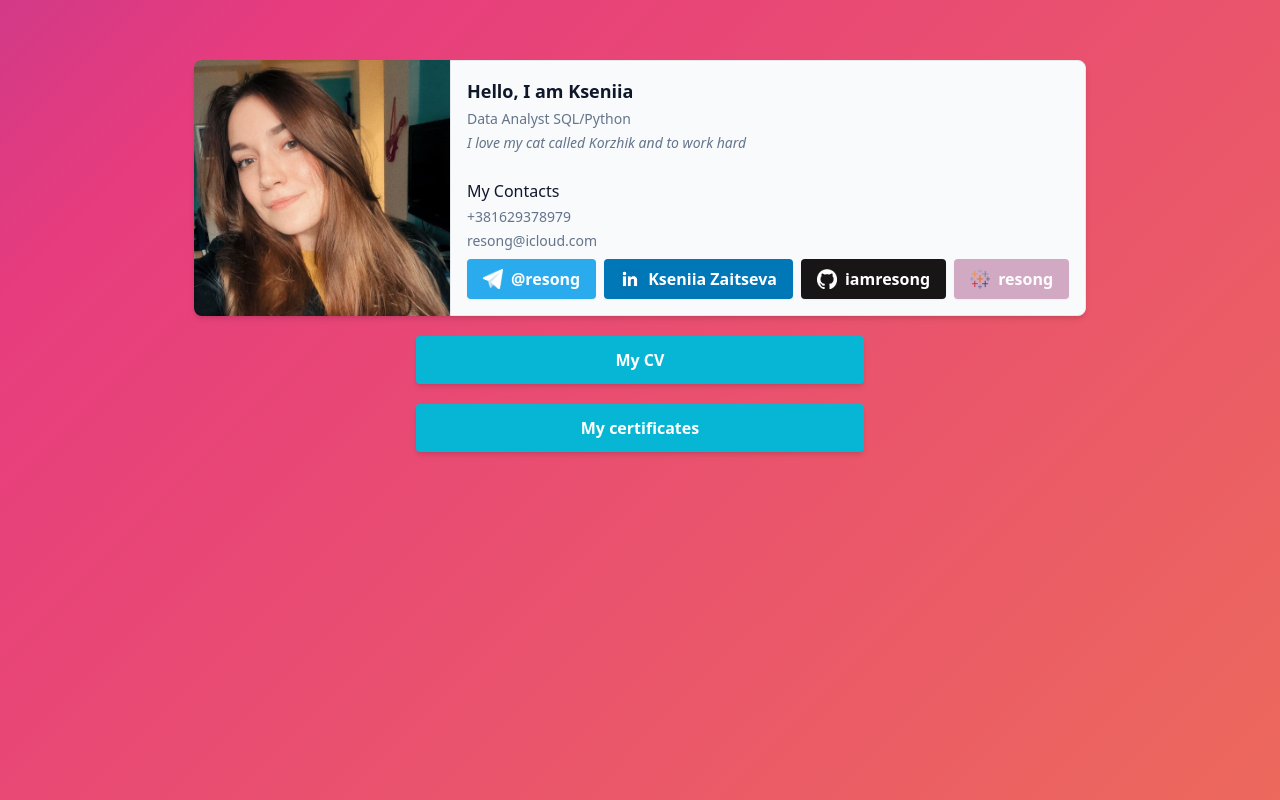
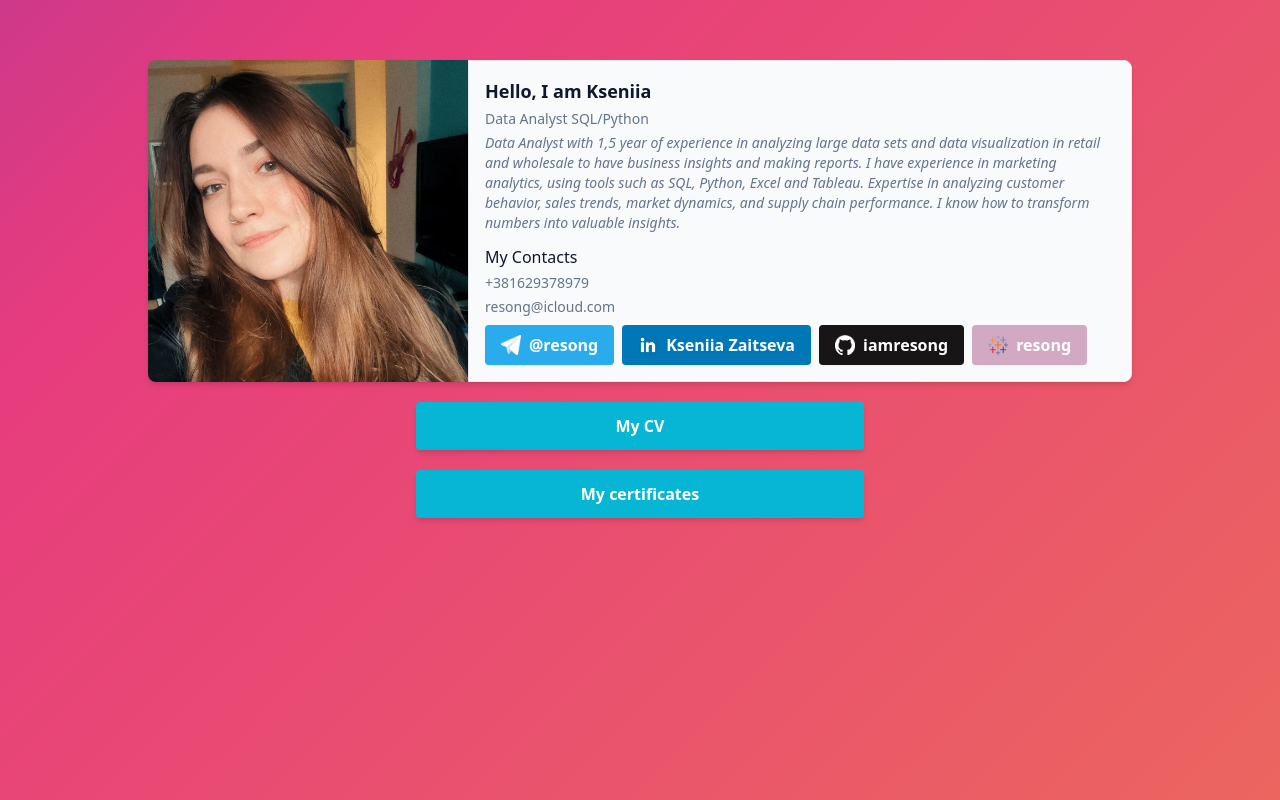
Before and after one commit to Lykke27/iamresong, a Next.js app: page / in a window 1280 px wide. Built offline with nearby package versions, Linux system fonts and the light colour scheme.

Commit message:
update info and CV

```diff
--- a/src/app/page.tsx
+++ b/src/app/page.tsx
@@ -4,8 +4,6 @@ import TelegramLogo from '../../public/assets/icons/tg-icon.png';
 import LinkedInLogo from '../../public/assets/icons/ln-icon.png';
 import GitHubLogo from '../../public/assets/icons/github-icon.png';
 import TableauLogo from '../../public/assets/icons/tb-icon.png';
-import TelIcon from '../../public/assets/icons/tel-icon.png';
-import MailIcon from '../../public/assets/icons/mail-icon.png';
 
 // components
 import Image from 'next/image';
@@ -18,22 +16,25 @@ export default function Home() {
             <div className="flex flex-col sm:flex-row max-w-xs sm:max-w-none shadow-md rounded-lg">
                 <Image
                     src={resongPic}
-                    className="rounded-t-lg sm:rounded-s-lg sm:rounded-e-none flex-none sm:w-64 sm:h-64 relative aspect-square md:mb-0"
+                    className="rounded-t-lg sm:rounded-s-lg sm:rounded-e-none flex-none sm:w-80 relative aspect-square md:mb-0 object-cover"
                     alt="Picture of the author"
                 />
-                <div className="flex flex-col justify-between p-4 border rounded-b-lg rounded-t-none sm:rounded-s-none sm:h-64 sm:rounded-e-lg bg-slate-50">
+                <div className="flex flex-col justify-between p-4 border rounded-b-lg rounded-t-none sm:rounded-s-none sm:rounded-e-lg bg-slate-50">
                     <div className="flex-column w-full">
                         <h1 className="text-lg font-semibold text-slate-900">Hello, I am Kseniia</h1>
                         <div className="text-sm font-medium text-slate-500 mt-1">Data Analyst SQL/Python</div>
                         <div className="text-sm italic font-medium text-slate-500 mt-1">
-                            I love my cat called Korzhik and to work hard
+                            Data Analyst with 1,5 year of experience in analyzing large data sets and data visualization
+                            in retail and wholesale to have business insights and making reports. I have experience in
+                            marketing analytics, using tools such as SQL, Python, Excel and Tableau. Expertise in
+                            analyzing customer behavior, sales trends, market dynamics, and supply chain performance. I
+                            know how to transform numbers into valuable insights.
                         </div>
                     </div>
                     <div className="flex-column w-full mt-3">
                         <div className="text-md font-medium text-slate-900">My Contacts</div>
                         <div className="flex-column">
                             <div className="flex flex-row items-center mt-1">
-                                {/* <Image src={TelIcon} className="w-5 h-5 fill-current mr-1" alt="Phone icon" /> */}
                                 <a
                                     href="tel:+381629378979"
                                     className="text-sm font-medium text-slate-500 hover:text-slate-600 transition ease-in-out duration-300"
@@ -42,7 +43,6 @@ export default function Home() {
                                 </a>
                             </div>
                             <div className="flex flex-row items-center mt-1">
-                                {/* <Image src={MailIcon} className="w-5 h-5 fill-current mr-1" alt="Email" /> */}
                                 <a
                                     href="mailto:resong@icloud.com"
                                     className="text-sm font-medium text-slate-500 hover:text-slate-600 transition ease-in-out duration-300"
```
Also changed, not shown: 1 other file (tests, documents, lock files or other folders).
